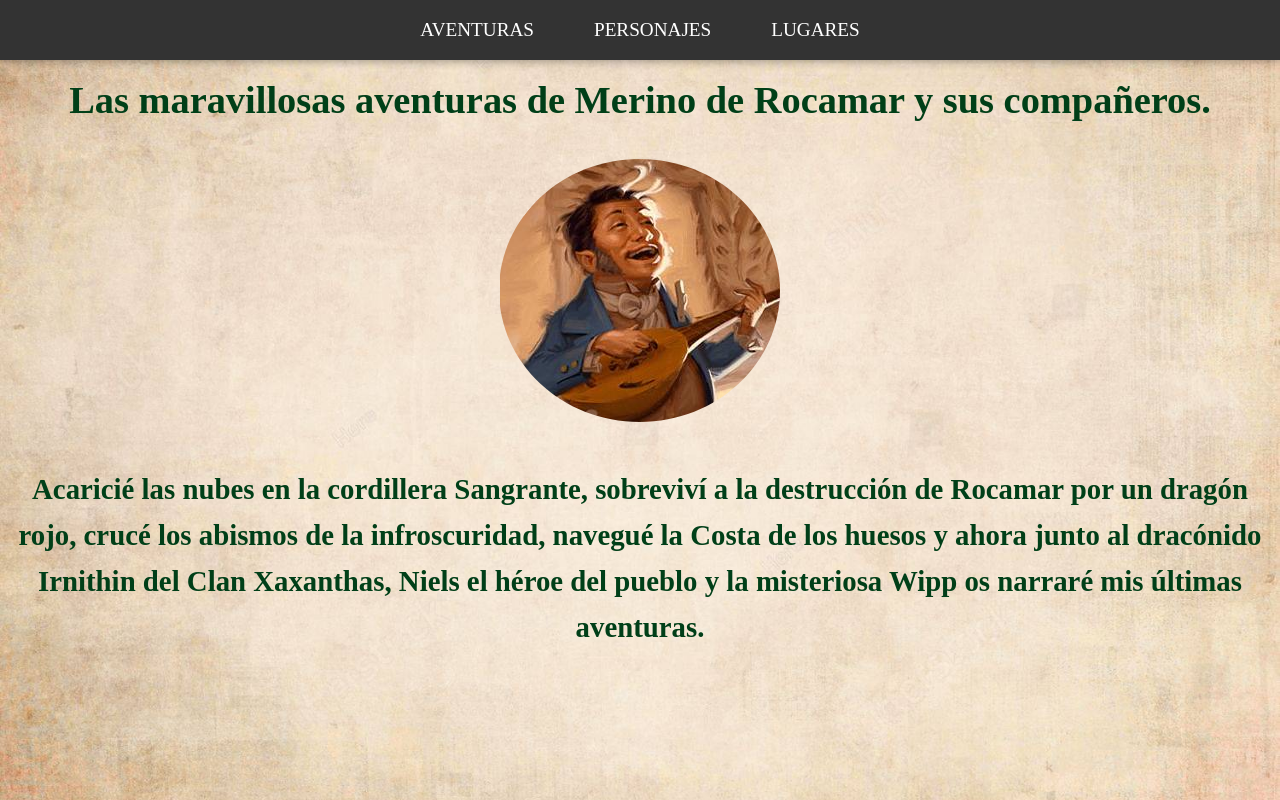
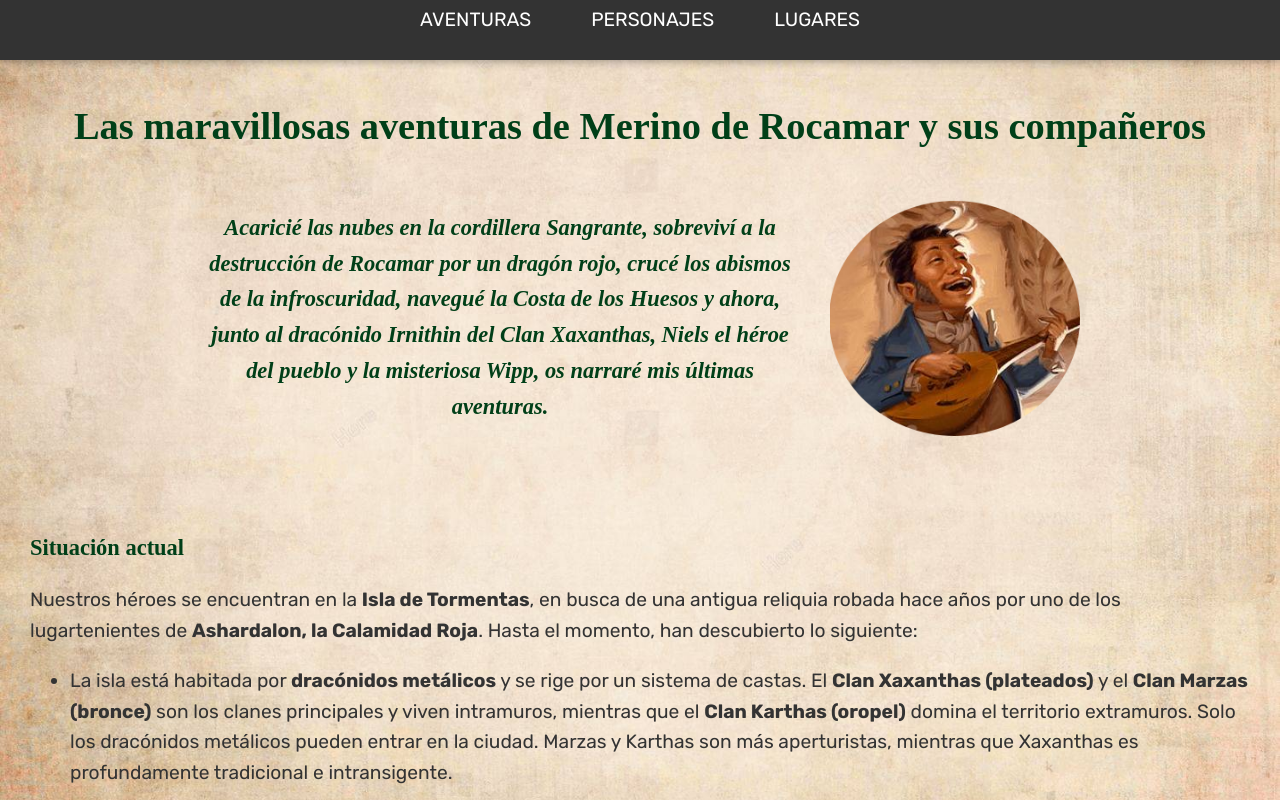
Before and after one commit to Varlas/rocabros_glossary, a React (Vite) app: page / in a window 1280 px wide. Built offline with nearby package versions, Linux system fonts and the light colour scheme; a web font is replaced by a local one.

Commit message:
In the default page now there are info about the last session

```diff
--- a/index.html
+++ b/index.html
@@ -8,6 +8,8 @@
     <link rel="preconnect" href="https://fonts.gstatic.com" crossorigin>
     <link href="https://fonts.googleapis.com/css2?family=Platypi:ital,wght@0,300..800;1,300..800&display=swap" rel="stylesheet">
     <link href="https://fonts.googleapis.com/css2?family=EB+Garamond:ital,wght@0,400..800;1,400..800&family=Platypi:ital,wght@0,300..800;1,300..800&display=swap" rel="stylesheet">
+    <link href="https://fonts.googleapis.com/css2?family=Rubik:wght@300;400;500;600;700&display=swap" rel="stylesheet"/>
+
     <title>Glosario</title>
   </head>
   <body>
--- a/src/App.css
+++ b/src/App.css
@@ -15,6 +15,13 @@ h3 {
   font-family: 'Platypi', serif;
   font-style: normal;
   color: #003f18;
+}
+
+p,
+li,
+span,
+button {
+  font-family: 'Rubik', sans-serif;
 }
 
 .container {
--- a/src/components/DefaultTemplate/DefaultTemplate.css
+++ b/src/components/DefaultTemplate/DefaultTemplate.css
@@ -1,21 +1,44 @@
-.contaniner_default_content {
-  flex: 2; /* Ocupa 2/3 del espacio */
-  overflow-y: auto; /* Añade barra lateral para el desbordamiento vertical */
+.container_default_content {
+  flex: 2;
+  overflow-y: auto;
   padding: 10px;
 }
 
-.heading {
+.title {
+  text-align: center;
+  margin-bottom: 30px;
+}
+
+.hero {
   display: flex;
-  flex-direction: column;
+  flex-direction: row;
   align-items: center;
-  margin-bottom: 20px;
-  text-align: center;
+  justify-content: center;
+  gap: 30px;
+  margin-bottom: 40px;
+}
+
+.hero img {
+  max-width: 250px;
+  height: auto;
 }
 
 .description {
-  display: flex;
-  flex-direction: column;
-  align-items: center;
+  max-width: 600px;
   text-align: center;
   font-style: italic;
 }
+
+.current-situation {
+  margin-top: 20px;
+  padding: 20px;
+  /*text-align: center;*/
+}
+
+.current-situation h3 {
+  margin-bottom: 10px;
+}
+
+li {
+  margin-bottom: 20px
+}
--- a/src/components/DefaultTemplate/DefaultTemplate.tsx
+++ b/src/components/DefaultTemplate/DefaultTemplate.tsx
@@ -3,22 +3,119 @@ import merinoImage from '../../assets/merino.png';
 
 const DefaultTemplate = () => {
   return (
-    <div className="contaniner_default_content">
-      <div className="heading">
-        <h1>
-          Las maravillosas aventuras de Merino de Rocamar y sus compañeros.
-        </h1>
-        <img src={merinoImage} alt="triumph merino" />
-      </div>
-      <div className="description">
-        <h2>
+    <div className="container_default_content">
+      <h1 className="title">
+        Las maravillosas aventuras de Merino de Rocamar y sus compañeros
+      </h1>
+
+      <div className="hero">
+        <h3 className="description">
           Acaricié las nubes en la cordillera Sangrante, sobreviví a la
           destrucción de Rocamar por un dragón rojo, crucé los abismos de la
-          infroscuridad, navegué la Costa de los huesos y ahora junto al
+          infroscuridad, navegué la Costa de los Huesos y ahora, junto al
           dracónido Irnithin del Clan Xaxanthas, Niels el héroe del pueblo y la
-          misteriosa Wipp os narraré mis últimas aventuras.
-        </h2>
+          misteriosa Wipp, os narraré mis últimas aventuras.
+        </h3>
+
+        <img src={merinoImage} alt="Triunfo de Merino" />
       </div>
+
+      <section className="current-situation">
+        <h3>Situación actual</h3>
+        <p>
+          Nuestros héroes se encuentran en la <strong>Isla de Tormentas</strong>
+          , en busca de una antigua reliquia robada hace años por uno de los
+          lugartenientes de <strong>Ashardalon, la Calamidad Roja</strong>.
+          Hasta el momento, han descubierto lo siguiente:
+        </p>
+
+        <ul>
+          <li>
+            La isla está habitada por <strong>dracónidos metálicos</strong> y se
+            rige por un sistema de castas. El{' '}
+            <strong>Clan Xaxanthas (plateados)</strong> y el{' '}
+            <strong>Clan Marzas (bronce)</strong> son los clanes principales y
+            viven intramuros, mientras que el{' '}
+            <strong>Clan Karthas (oropel)</strong> domina el territorio
+            extramuros. Solo los dracónidos metálicos pueden entrar en la
+            ciudad. Marzas y Karthas son más aperturistas, mientras que
+            Xaxanthas es profundamente tradicional e intransigente.
+          </li>
+          <li>
+            <strong>Wipp</strong> descubrió que la entrada a la ciudad está
+            fuertemente vigilada y que la muralla rodea todo el perímetro
+            urbano. Durante su exploración avistó a dos dracónidos cromáticos
+            que desaparecieron entre unos arbustos, sin lograr averiguar adónde
+            se dirigían.
+          </li>
+          <li>
+            <strong>Niels</strong> aprendió que, aunque el pueblo profesa su fe
+            a Njord, lo hace a través de la figura de{' '}
+            <strong>El Fundador</strong>, quien llevó la reliquia a la isla. Un
+            clérigo del Clan Karthas le explicó que El Fundador llegó de tierras
+            lejanas portando un objeto misterioso y difundió la fe de{' '}
+            <strong>Njord</strong>
+            entre los dracónidos. Tras treinta años, Njord lo llamó de nuevo,
+            pero antes dejó sus enseñanzas en un <strong>libro sagrado</strong>.
+            El Fundador era un dracónido azul, y Niels sospecha que pudo ser el
+            lugarteniente llegado del Norte, pero en la isla no prestan atención
+            a lo que sucede fuera de su isla. Sus enseñanzas han sido
+            reinterpretadas con el tiempo; solo los dracónidos de oro, monjes de
+            clausura que habitan el antiguo hogar del Fundador —un monasterio
+            inaccesible dentro de la ciudad—, conservan sus secretos.
+          </li>
+          <li>
+            <strong>Irn</strong> descubrió la existencia de una mafia local
+            conocida como <strong>Los Hijos Bastardos</strong>. Un dracónido
+            azul llamado <strong>Kevlar</strong> lo salvó de un guardia corrupto
+            y le ofreció ayuda en caso de necesitarla, indicándole que lo
+            buscara en <strong>Bruma Salada</strong>, base de la organización.
+          </li>
+          <li>
+            <strong>Merino</strong> averiguó que pronto se abrirán las puertas
+            de la ciudad para los festejos del <strong>Día del Fundador</strong>
+            , durante los cuales mercaderes de todo el mundo podrán comerciar.
+            Para ello se ha habilitado una zona de caravanas. Además, descubrió
+            que el líder del <strong>Clan Marzas</strong> murió recientemente y
+            que su hijo, hasta ahora ausente de la isla, ha heredado el cargo.
+          </li>
+        </ul>
+        <hr></hr>
+        <h3>En la sesión anterior...</h3>
+        <p>
+          En su última aventura, Niels detectó presencia infernal en la posada
+          de la aldea. Siguiendo la pista, el grupo descubrió a{' '}
+          <strong>dos diablos de espinas</strong>, ocultos mediante un hechizo
+          ilusorio con apariencia de kobolds, custodiando una habitación. Tras
+          derrotarlos, Wipp investigó la estancia, pero no pudo evitar que un
+          ojo de tiza detectara a Niels e Irn al entrar. Gracias al anillo de
+          comunicación con animales de <strong>Merino</strong>, el grupo obtuvo
+          información de un gato presente en la habitación: allí se alojaba un
+          <strong>
+            agente del Culto del Dragón, enviado a la isla para recuperar la
+            reliquia
+          </strong>
+          . Sin embargo, llegaron tarde.
+          <p>
+            El agente había escapado mediante un hechizo de teletransportación,
+            dejando cartas que revelaban la ayuda de un contacto dentro de la
+            ciudad, así como un espejo usado para comunicarse con el cuartel del
+            Culto. Al revisar la correspondencia, una maldición transformó a
+            Wipp en una rana antropomórfica.{' '}
+          </p>
+          <p>
+            Conscientes de que el <strong>Culto</strong> les lleva ventaja, los
+            héroes necesitan entrar cuanto antes en la ciudad. Irn recordó su
+            contacto con <strong>Los Hijos Bastardos</strong>, quienes podrían
+            ayudarlos a acceder mediante túneles de contrabando.
+          </p>
+          <p>
+            La sesión terminó con el grupo despidiéndose de Eric, el Palo
+            Mojado, atando el espejo mágico en el ancla de la Cumcha y
+            emprendiendo el camino hacia el pueblo costero de Bruma Salada.
+          </p>
+        </p>
+      </section>
     </div>
   );
 };
```
Also changed, not shown: src/info.json.
